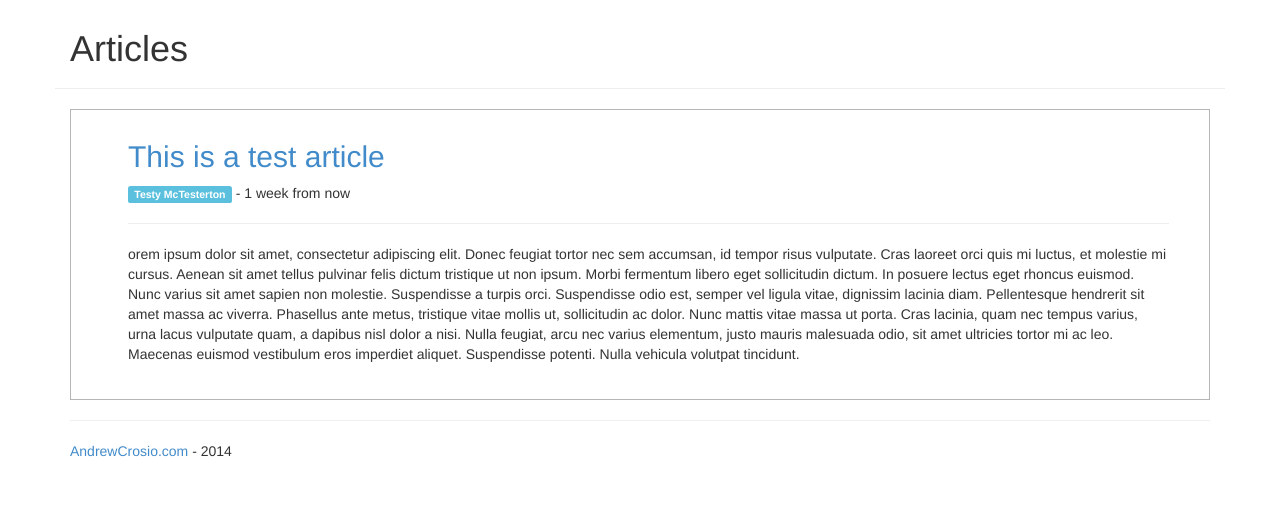
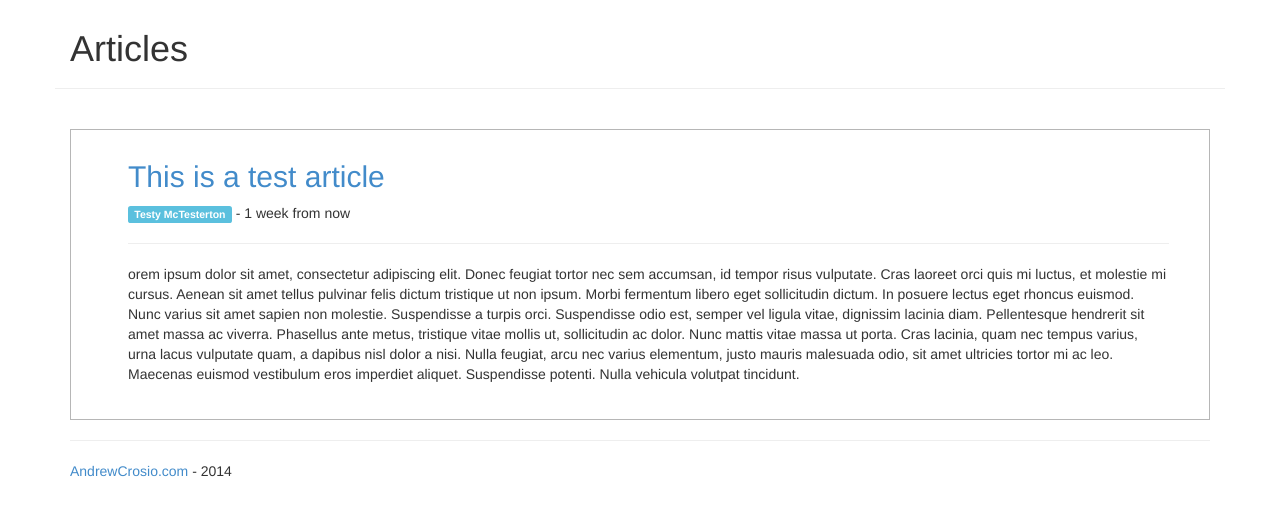
Before and after one commit to Andrew-Crosio/andrewcrosio.com, a Django app: page /articles/ in a window 1280 px wide. Shown: the part 51-567 px from the top of the page. Run offline with Django 3.2, Linux system fonts and the light colour scheme; data comes from the database, SQL or seed files in the repository; some libraries are stand-ins or nearby versions.

Commit message:
adding a margin between articles

```diff
--- a/blog/blog/static/css/main.css
+++ b/blog/blog/static/css/main.css
@@ -5,6 +5,7 @@
 .article {
     border: 1px solid #b6b6b6;
     padding: 10px 3.5% 25px 5%;
+    margin: 20px 0;
 }
 
 @media (max-width: 1000px) {
```
